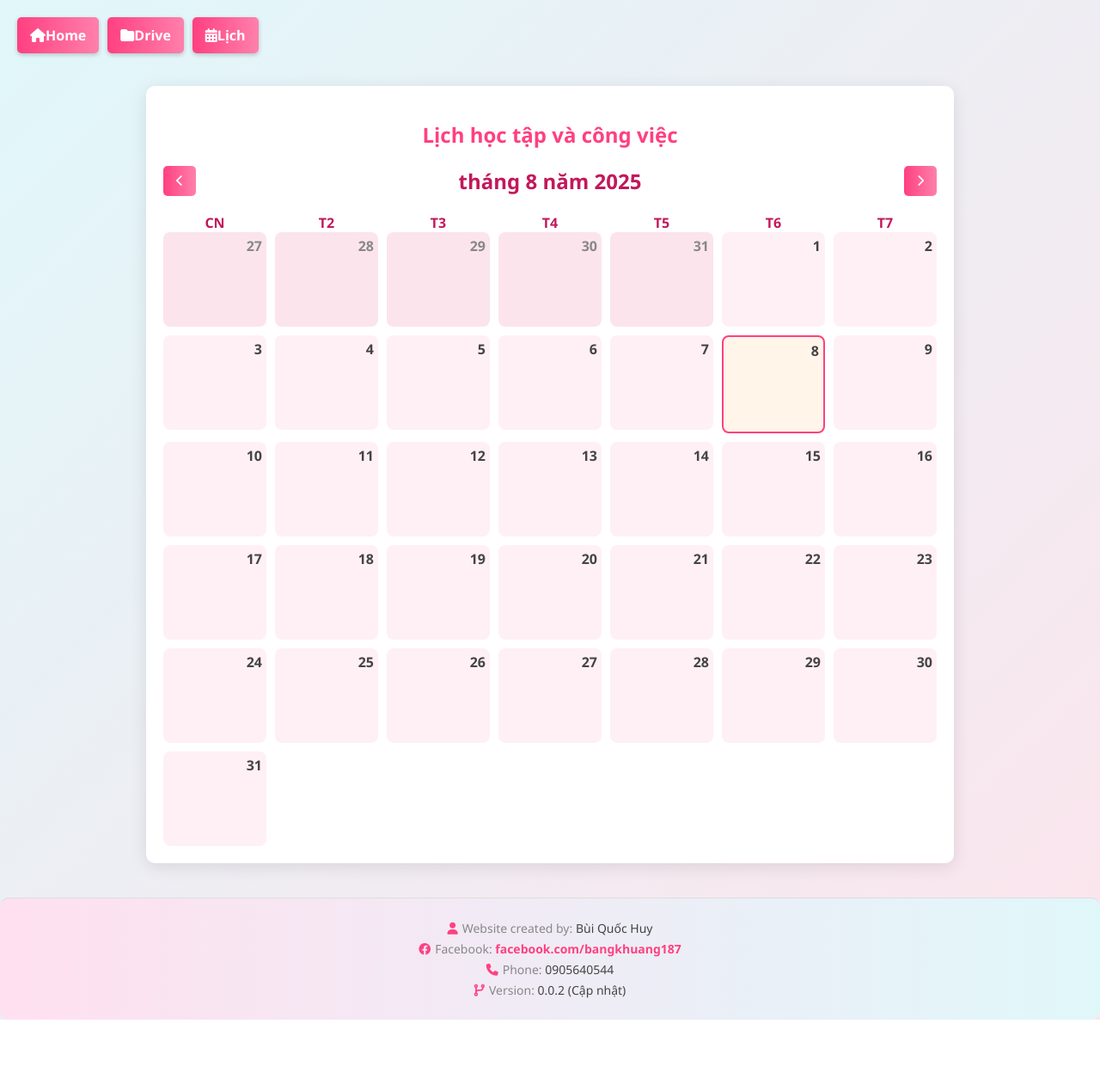
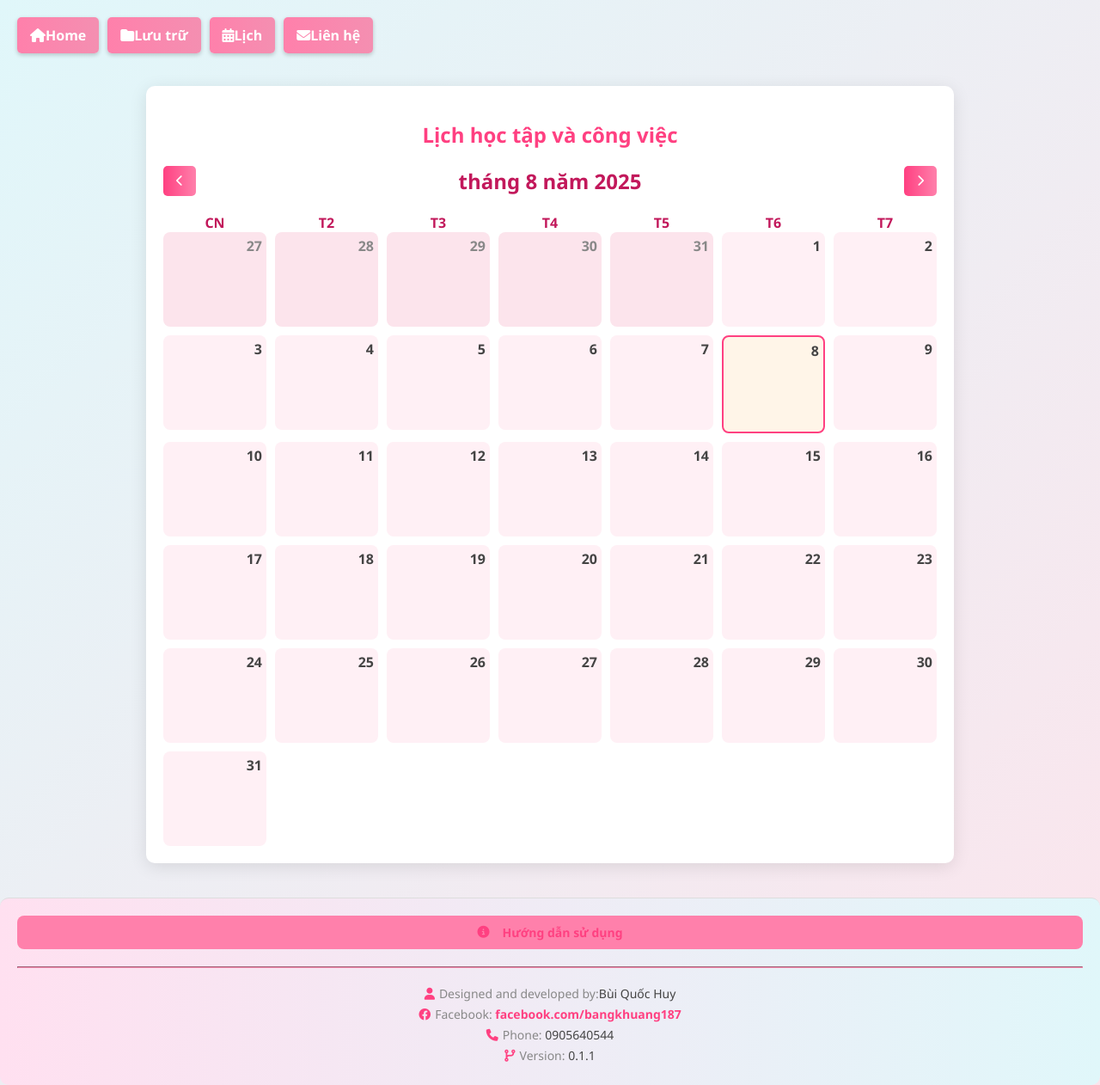
Before and after one commit to huyquocbui2003/bangkhuangplk.hpu.vn, a plain HTML site: page calendar.html in a window 1280 px wide. Shown: the whole page at 86% size. Before the commit the page ends 1186 px from the top, so only its background shows below. Drawn offline with nearby package versions, Linux system fonts and the light colour scheme.

Commit message:
cap nhat calendar

```diff
--- a/calendar.html
+++ b/calendar.html
@@ -29,10 +29,11 @@
       }
       .home-button,
       .drive-button,
-      .calendar-button {
+      .calendar-button,
+      .contact-button {
         display: flex;
         align-items: center;
-        background: linear-gradient(to right, #ff4081, #ff80ab);
+        background: linear-gradient(to right, #ff80ab, #f48fb1);
         color: white;
         border: none;
         padding: 10px 15px;
@@ -45,7 +46,8 @@
       }
       .home-button:hover,
       .drive-button:hover,
-      .calendar-button:hover {
+      .calendar-button:hover,
+      .contact-button:hover {
         transform: scale(1.05);
       }
       .calendar-container {
@@ -183,6 +185,25 @@
       .footer div {
         margin: 5px 0;
       }
+      .guide-header {
+        cursor: pointer;
+        padding: 10px;
+        border-radius: 8px;
+        background-color: #ff80ab;
+        color: white;
+        text-align: center;
+        font-weight: bold;
+        transition: background-color 0.3s;
+        margin-bottom: 10px;
+        display: flex;
+        align-items: center;
+        justify-content: center;
+        gap: 10px;
+        text-decoration: none;
+      }
+      .guide-header:hover {
+        background-color: #d81b60;
+      }
 
       /* Modal */
       .modal {
@@ -278,10 +299,13 @@
         href="https://drive.google.com/drive/folders/1cR4KwCDcmGDenk9qNfdYm23x5a2c-t3n?usp=sharing"
         target="_blank"
       >
-        <i class="fas fa-folder"></i> Drive
+        <i class="fas fa-folder"></i> Lưu trữ
       </a>
       <a class="calendar-button" href="calendar.html">
         <i class="fas fa-calendar-alt"></i> Lịch
+      </a>
+      <a class="contact-button" href="contact.html">
+        <i class="fas fa-envelope"></i> Liên hệ
       </a>
     </div>
 
@@ -324,6 +348,31 @@
         <span class="close-button" onclick="closeViewModal()">&times;</span>
         <h3 id="viewEventsTitle">Sự kiện ngày ...</h3>
         <div id="eventsList"></div>
+      </div>
+    </div>
+
+    <div class="footer">
+      <a href="huong_dan_su_dung.html" class="guide-header">
+        <i class="fas fa-info-circle"></i> Hướng dẫn sử dụng
+      </a>
+
+      <hr style="border-color: #f48fb1; margin: 20px 0" />
+      <div>
+        <i class="fas fa-user"></i><span class="label">Designed and developed by:</span>Bùi Quốc Huy
+      </div>
+      <div>
+        <i class="fab fa-facebook"></i><span class="label">Facebook:</span>
+        <a href="https://www.facebook.com/bangkhuang187" target="_blank"
+          >facebook.com/bangkhuang187</a
+        >
+      </div>
+      <div>
+        <i class="fas fa-phone"></i><span class="label">Phone:</span>
+        0905640544
+      </div>
+      <div>
+        <i class="fas fa-code-branch"></i><span class="label">Version:</span>
+        0.1.1
       </div>
     </div>
 
@@ -580,22 +629,5 @@
         time_24hr: true,
       });
     </script>
-    <div class="footer">
-      <div>
-        <i class="fas fa-user"></i><span class="label">Website created by:</span> Bùi Quốc Huy
-      </div>
-      <div>
-        <i class="fab fa-facebook"></i><span class="label">Facebook:</span>
-        <a href="https://www.facebook.com/bangkhuang187" target="_blank"
-          >facebook.com/bangkhuang187</a
-        >
-      </div>
-      <div>
-        <i class="fas fa-phone"></i><span class="label">Phone:</span> 0905640544
-      </div>
-      <div>
-        <i class="fas fa-code-branch"></i><span class="label">Version:</span> 0.0.2 (Cập nhật)
-      </div>
-    </div>
   </body>
 </html>
```
